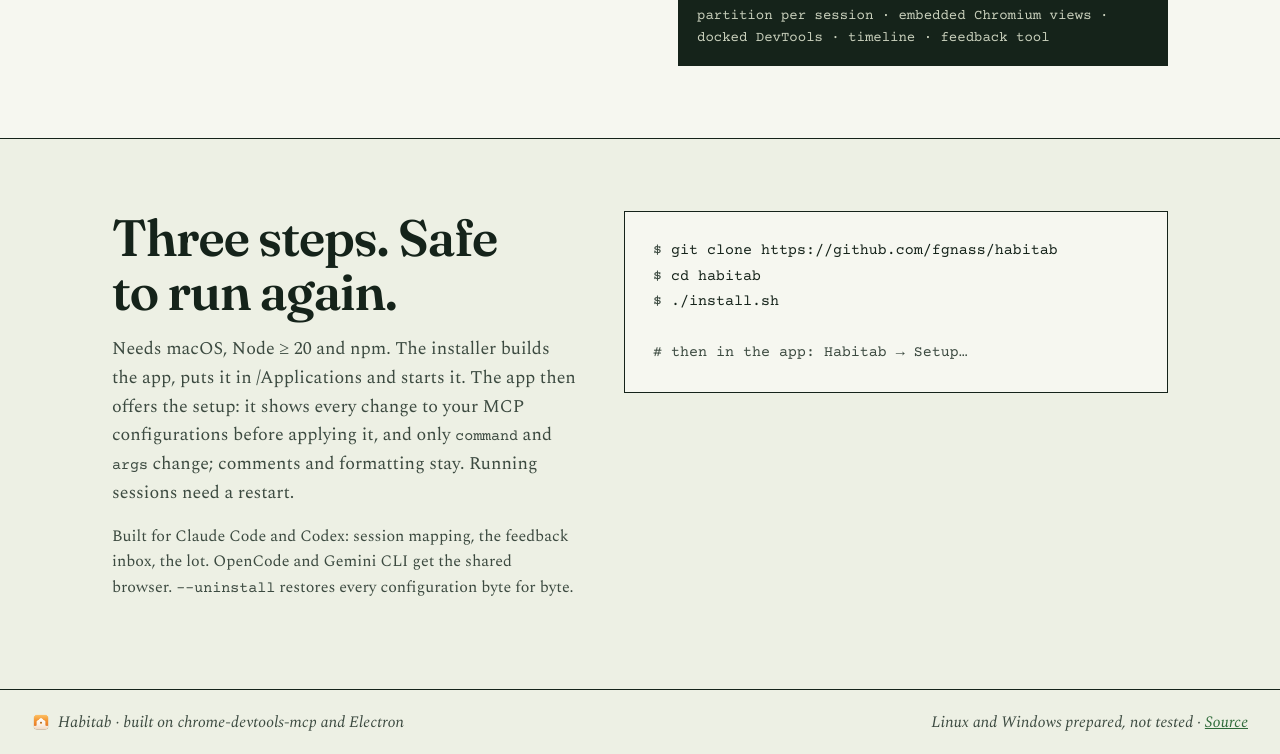
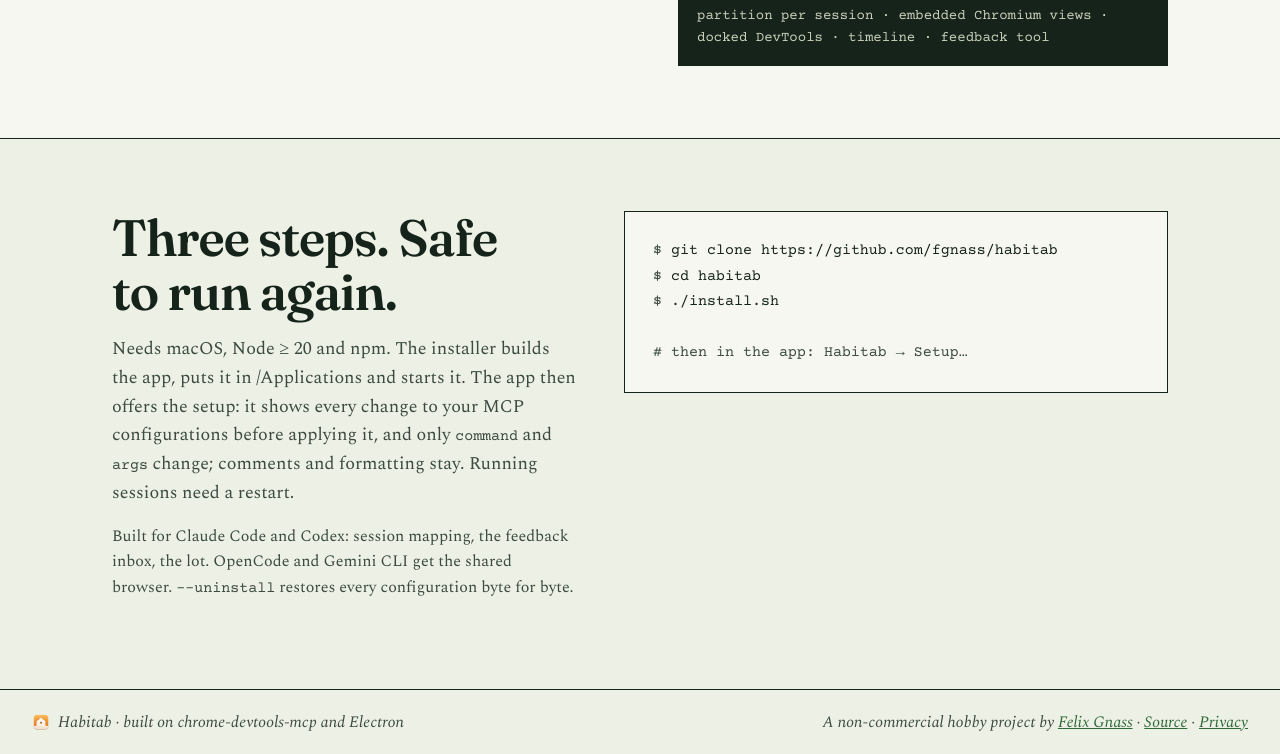
Before and after one commit to fgnass/habitab, an Electron app: page site/index.html in a window 1280 px wide. Shown: the part 5757-6511 px from the top of the page. Drawn offline with Linux system fonts and the light colour scheme.

Commit message:
Website: footer with hobby notice and privacy link

```diff
--- a/site/index.html
+++ b/site/index.html
@@ -216,7 +216,7 @@ h1,h2,h3{text-wrap:balance}
   <!-- FOOTER -->
   <footer style="border-top: 1px solid #15231A; padding: 20px 32px; display: flex; flex-wrap: wrap; justify-content: space-between; gap: 8px 24px; font-family: 'Spectral', serif; font-style: italic; font-size: 16px; line-height: 1.5; color: #3C4A40">
     <span style="display: flex; align-items: center; gap: 8px"><img src="img/icon.png" alt="" style="width: 18px; height: 18px"><span>Habitab · built on chrome-devtools-mcp and Electron</span></span>
-    <span>Linux and Windows prepared, not tested · <a href="https://github.com/fgnass/habitab">Source</a></span>
+    <span>A non-commercial hobby project by <a href="https://gnass.buzz/">Felix Gnass</a> · <a href="https://github.com/fgnass/habitab">Source</a> · <a href="https://gnass.buzz/privacy/">Privacy</a></span>
   </footer>
 
 </div>
```
